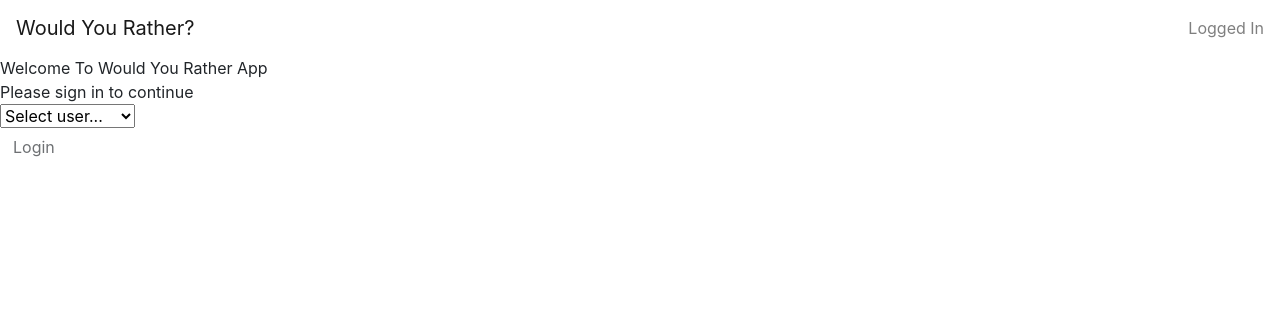
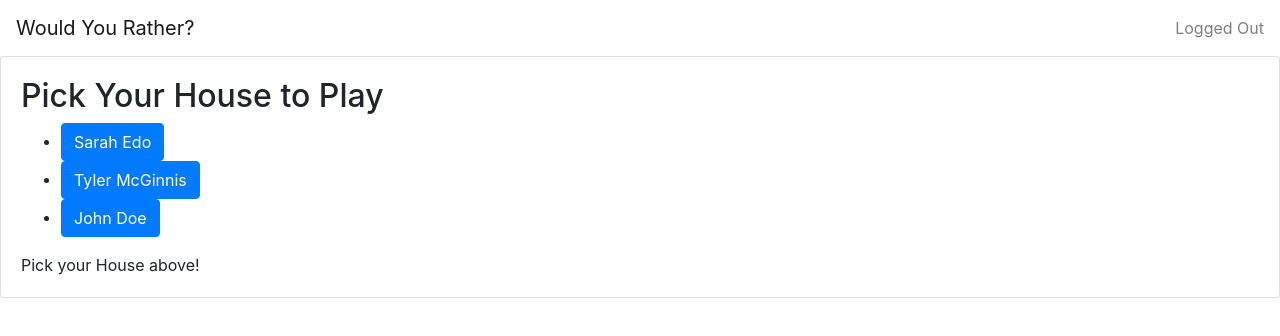
Before and after one commit to mischegoss/what-would-you-do-react-redux, a React (Create React App) app: page / in a window 1280 px wide. Shown: the top 336 px of the page. Built offline with nearby package versions, Linux system fonts and the light colour scheme.

Commit message:
Feat: Add buttons to login

```diff
--- a/src/components/login.js
+++ b/src/components/login.js
@@ -1,15 +1,20 @@
 import React, { Component } from 'react';
 import { connect } from 'react-redux'
 import { setAuthUser} from '../actions/authuser';
+import Button from 'react-bootstrap/Button';
+import Card from 'react-bootstrap/Card';
 
 class Login extends Component {
+
+
 	state = {
 		userId: null,
 		authenticated: false,
 	}
 
-	handleSelectionChanged = function(event) {
-		const userId = event.target.value;
+  handleSelectionChanged = function(event) {
+    const userId = event.target.value;
+    console.log(userId)
 
 		this.setState(function(previousState) {
 		  return {
@@ -24,11 +29,11 @@ class Login extends Component {
 		const { dispatch } = this.props;
 
 		dispatch(setAuthUser(userId));
-	  //console.log(authedUser)
+	  console.log(userId)
 		this.setState(function(previousState) {
 		  return {
 			...previousState,
-			authenticated: true,
+			authenticate: true,
 		  };
 		});
 	}
@@ -37,9 +42,9 @@ class Login extends Component {
     render() {
 		const { userId, authenticated } = this.state;
     const { users } = this.props;
-    console.log(users)
+
 		//const { from } = this.props.location.state || { from: { pathname: '/dashboard'}}
-		const selected = userId ? userId : -1
+		//const selected = userId ? userId : -1
 
 		//if authenticated
 		if(authenticated) {
@@ -51,33 +56,65 @@ class Login extends Component {
 		}
 
         return (
-		    <div className='tile-item login'>
-		        <div className="tile-header"><div>Welcome To Would You Rather App</div></div>
-		        <div className='user-select'>
-					<div>Please sign in to continue</div>
-					<select id="login-select" value={selected} onChange={(event) => this.handleSelectionChanged(event)}>
-						<option value="-1" disabled>Select user...</option>
-						{Object.keys(users).map(function(key) {
+<Card>
+  <Card.Body>
+
+  <h2>Pick Your House to Play</h2>
+				   <ul>
+						{Object.keys(users).map((key)=> {
 							return (
-								<option value={users[key].id} key={key}>
+                <li>
+                <Button
+
+                onClick={(event) => this.handleSelectionChanged(event)}
+                value={users[key].id}
+                className={users[key].id}
+                key={key}
+
+               >
 									{users[key].name}
-								</option>
-							);
+
+								</Button>
+                </li>
+							)
 						})}
-					</select>
-				</div>
+				</ul>
 
-				<button
-					className='btn'
-					disabled={userId === null}
-					onClick={(event) => this.handleLogin(event)}>
-					Login
-				</button>
+        <div>
+    {this.state.userId != null ? (
 
+<Button
+ onClick={(event) => this.handleLogin(event)}>
+   {`You picked ${this.state.userId}. Click here to play`}
+
+ </Button>
+
+
+        ) : (
+            <div>
+          Pick your House above!
           </div>
+        )
+
+        }
+        </div>
+
+
+
+
+
+
+
+
+
+  </Card.Body>
+</Card>
+
+
+
 		);
-    }
-}
+
+          }}
 
 function mapStateToProps ({users}) {
     return {
--- a/src/components/navbar/index.js
+++ b/src/components/navbar/index.js
@@ -23,7 +23,7 @@ class NavBar extends React.Component {
         </Navbar.Text>
         ) : (
             <Navbar.Text>
-          Logged In
+          Logged Out
           </Navbar.Text>
         )
 
```
